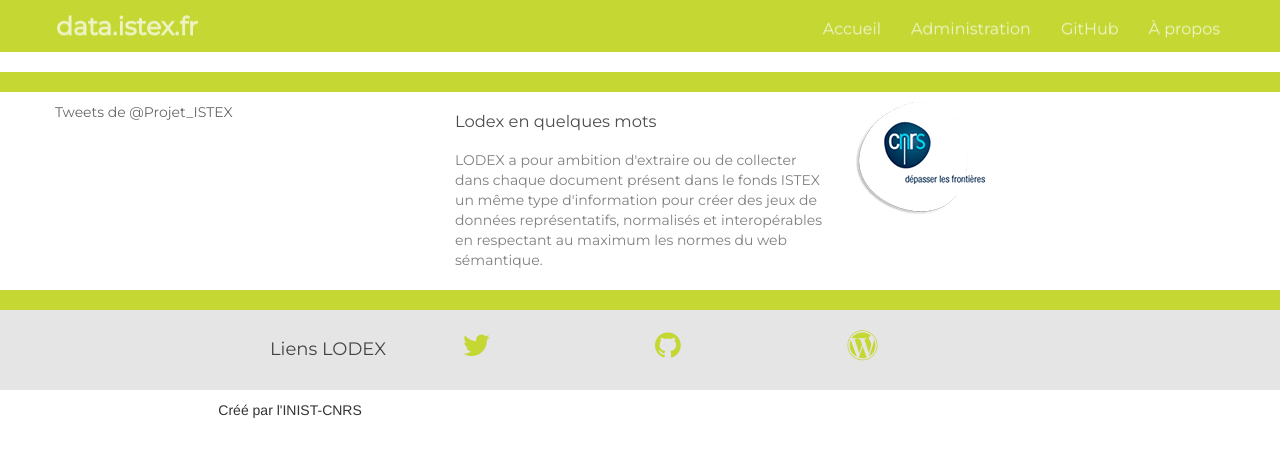
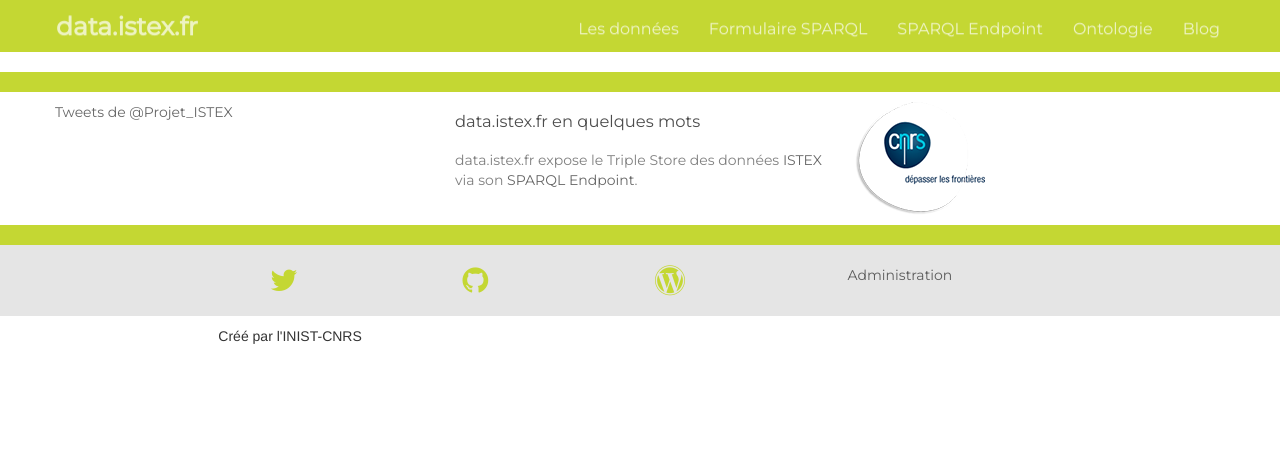
Before and after one commit to Inist-CNRS/lodex-themes, a plain HTML site: page ISTEX/index.html in a window 1280 px wide. Drawn offline with nearby package versions, Linux system fonts and the light colour scheme; some icons are missing.

Commit message:
Make ISTEX theme look more like data.istex.fr

```diff
--- a/ISTEX/index.html
+++ b/ISTEX/index.html
@@ -2,8 +2,8 @@
 <html>
     <head>
         <meta charset="utf-8">
-        <meta name="keywords" content="lodex, semantic web">
-        <meta name="description" content="lodex">
+        <meta name="keywords" content="istex, semantic web, linked data">
+        <meta name="description" content="Site on semantic web approch to ISTEX data">
         <link rel="shortcut icon" type="image/png" href="favicon.png"/>
         <meta name="viewport" content="width=device-width, initial-scale=1, user-scalable=0">
 
@@ -12,16 +12,20 @@
         <link rel="stylesheet" href="//maxcdn.bootstrapcdn.com/font-awesome/4.7.0/css/font-awesome.min.css" integrity="sha384-wvfXpqpZZVQGK6TAh5PVlGOfQNHSoD2xbE+QkPxCAFlNEevoEH3Sl0sibVcOQVnN" crossorigin="anonymous">
         <link rel="stylesheet" href="/css/style.css">
 
-        <script type="text/javascript" src="//content-delivery.istex.fr/web-header/main.js"></script>
+        <script src="//content-delivery.istex.fr/web-header/main.js"></script>
 
         <link rel="stylesheet" href="//fonts.googleapis.com/css?family=Montserrat&amp;subset=latin,latin-ext" type="text/css">
 
-        <title>Lodex</title>
+        <title>data.istex.fr : Linked Data from ISTEX</title>
 
         <style>
           .text-center { text-align: left; }
-          h3, .h3, .property_value { font-size: 1.17em; font-family: Montserrat; }
+          h3, .h3, .property_value { font-size: 1.17em; font-family: Roboto, sans-serif; }
           th { background-color: rgba(197, 216, 50, 1); }
+          .h3-services{
+              font-weight: 400;
+              font-family: Montserrat;
+          }
         </style>
     </head>
     <body>
@@ -33,7 +37,7 @@
                 <div class="container">
                     <nav class="navbar row">
                         <div class="navbar-header">
-                            <a class="navbar-brand" href="https://data.istex.fr"><span class="et-icon-gears icon-sm icon-white zoomIn animated"></span> data.istex.fr</a>
+                            <a class="navbar-brand" href="."><span class="et-icon-gears icon-sm icon-white zoomIn animated"></span> data.istex.fr</a>
                             <button id="nav-toggle" type="button" class="ui-navbar-toggle navbar-toggle" data-toggle="collapse"
                                     data-target=".navbar-1">
                                 <span class="sr-only">Toggle navigation</span><span class="icon-bar"></span><span
@@ -42,10 +46,11 @@
                         </div>
                         <div class="collapse navbar-collapse navbar-1">
                             <ul class="site-navigation nav navbar-nav">
-                                <li><a href="/home">Accueil</a></li>
-                                <li><a class="btn-admin" href="/admin" title="Administration">Administration</a></li>
-                                <li><a href="https://github.com/Inist-CNRS/lodex" title="GitHub Lodex" target="_blank">GitHub</a></li>
-                                <li><a href="http://lodex.inist.fr/" title="blog LODEX" target="_blank">À propos</a></li>
+                                <li><a href="https://data-set.data.istex.fr/">Les données</a></li>
+                                <li><a href="yasgui.html" title="Formulaire SPARQL">Formulaire SPARQL</a></li>
+                                <li><a href="https://data.istex.fr/sparql" title="SPARQL">SPARQL Endpoint</a></li>
+                                <li><a href="https://data-set.data.istex.fr/ontology/istex" title="Ontologie ISTEX">Ontologie</a></li>
+                                <li><a href="http://lodex.inist.fr/" title="blog LODEX" target="blog">Blog</a></li>
                             </ul>
                         </div>
                     </nav>
@@ -53,10 +58,10 @@
            </div>
            <!-- Navigation Bloc END -->
 
-            <!-- lodex -->
+            <!-- services -->
             <div class="bloc l-bloc bgc-white" id="lodex">
                 <div class="container bloc-lg">
-                    <div id="root"> </div>
+                    <div id="root"></div>
                 </div>
             </div>
 
@@ -84,12 +89,12 @@
                             <div class="text-center">
                                 <span class="et-icon-gears icon-xl icon-carmine-pink animated zoomIn"></span>
                             </div>
-                            <h3 class="text-center mg-md ">
-                                Lodex en quelques mots
+                            <h3 class="text-center mg-md h3-services">
+                                data.istex.fr en quelques mots
                             </h3>
 
                             <p class="text-center">
-                                LODEX a pour ambition d'extraire ou de collecter dans chaque document présent dans le fonds ISTEX un même type d'information pour créer des jeux de données représentatifs, normalisés et interopérables en respectant au maximum les normes du web sémantique.
+                                data.istex.fr expose le Triple Store des données <a href="//www.istex.fr">ISTEX</a> via son <a href="//data.istex.fr/sparql">SPARQL Endpoint</a>.
                             </p>
                         </div>
                         <div class="col-sm-4">
@@ -104,7 +109,7 @@
 
 
             <!-- Footer - quote -->
-            <div class="bloc bgc-carmine-pink d-bloc">
+            <div class="bloc bgc-carmine-pink d-bloc" id="quote">
                 <div class="container bloc-md">
 
                 </div>
@@ -119,19 +124,19 @@
 
                         <div class="col-xs-12 col-md-8 col-md-offset-2">
                             <div class="col-sm-3 text-center">
-                                <h4 class="social-lg">Liens LODEX</h4>
+                                <a class="social-lg" href="https://twitter.com/lodex_team" target="_blank"><span
+                                   class="fa fa-twitter icon-md icon-carmine-pink" title="Twitter de Lodex"></span></a>
                             </div>
                             <div class="col-sm-3 text-center">
-                                <a class="social-lg" href="https://twitter.com/lodex_team" target="_blank"><span
-                                   class="fa fa-twitter icon-md icon-carmine-pink" title="Twitter de lodex"></span></a>
-                            </div>
-                            <div class="col-sm-3 text-center">
-                                <a class="social-lg" href="https://github.com/Inist-CNRS/lodex" target="_blank"><span class="fa fa-github icon-md icon-carmine-pink" title="GitHub de lodex"></span></a>
+                                <a class="social-lg" href="https://github.com/Inist-CNRS/lodex" target="_blank"><span class="fa fa-github icon-md icon-carmine-pink" title="GitHub de Lodex"></span></a>
                             </div>
                             <div class="col-sm-3 text-center">
                                 <a class="social-lg"
                                    href="http://lodex.inist.fr"
-                                   target="_blank"><span class="fa fa-wordpress icon-md icon-carmine-pink" title="blog de lodex"></span></a>
+                                   target="_blank"><span class="fa fa-wordpress icon-md icon-carmine-pink" title="Blog de Lodex"></span></a>
+                            </div>
+                            <div class="col-sm-3 text-center">
+                                <a class="btn-admin" href="/admin" title="Administration">Administration</a>
                             </div>
                         </div>
                     </div>
@@ -143,9 +148,8 @@
             <!-- Footer - bloc-8 END -->
         </div>
     <!-- Main container END -->
-    </body>
  <!-- Piwik -->
-<script type="text/javascript">
+<script>
   var _paq = _paq || [];
   _paq.push([function() {
                 var self = this;
@@ -175,6 +179,6 @@
   })();
 </script>
 <!-- End Piwik Code -->
-
+    </body>
 
 </html>
```
